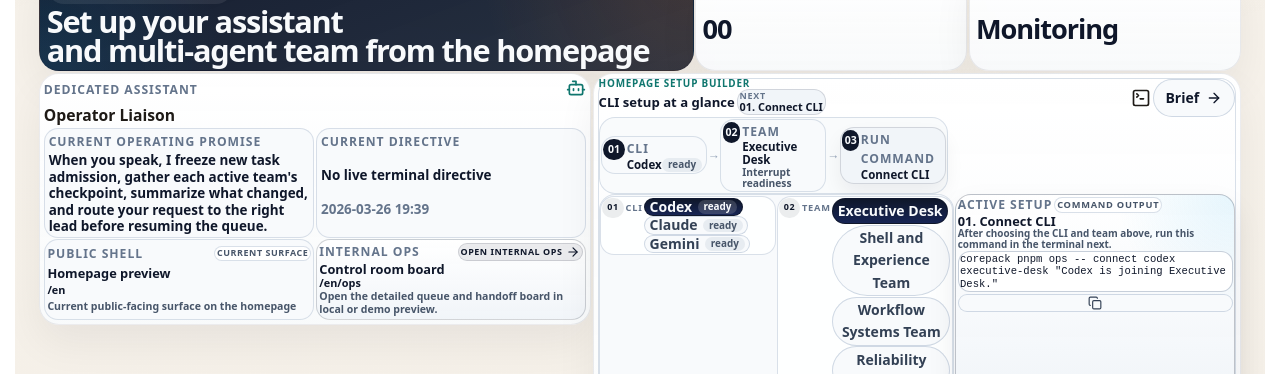
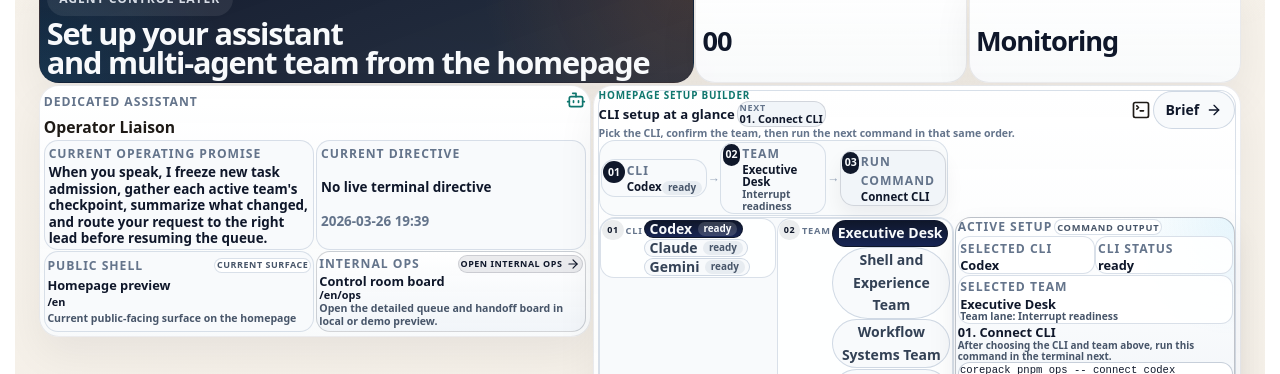
Before and after one commit to GongJae00/research-pages, a Next.js app in the folder apps/web/: page /en in a window 1280 px wide. Shown: the part 1600-1974 px from the top of the page. Built offline with nearby package versions, Linux system fonts and the light colour scheme; no server answers.

Commit message:
Autonomy batch 1706: shell-experience

```diff
--- a/apps/web/src/app/[locale]/page.tsx
+++ b/apps/web/src/app/[locale]/page.tsx
@@ -12,6 +12,7 @@ import {
 } from "lucide-react";
 
 import { HomepageAgentControlSection } from "@/components/homepage-agent-control-section";
+import { RBotPanel } from "@/components/r-bot-panel";
 import { dashboardSnapshot } from "@/lib/dashboard-snapshot";
 import { isDemoPreviewRuntimeEnabled } from "@/lib/demo-preview";
 import { getLiveAgentOperationsSnapshot } from "@/lib/agent-ops-runtime";
@@ -500,6 +501,8 @@ export default async function LocaleRoot({ params }: Props) {
                   </div>
                 </article>
               </div>
+
+              <RBotPanel locale={resolvedLocale} />
             </div>
           </div>
         </article>
--- a/apps/web/src/components/homepage-agent-control-section.tsx
+++ b/apps/web/src/components/homepage-agent-control-section.tsx
@@ -478,6 +478,7 @@ export function HomepageAgentControlSection({
                     </span>
                   ) : null}
                 </div>
+                <p className={styles.setupTitleHint}>{copy.setupSequenceIntro}</p>
               </div>
               <div className={styles.setupHeaderActions}>
                 <div className={styles.panelHeadIcon}>
@@ -599,6 +600,25 @@ export function HomepageAgentControlSection({
                     <div className={styles.nextCommandLabelRow}>
                       <span className={styles.metaLabel}>{copy.activeSetup}</span>
                       <span className={styles.nextCommandOutput}>{setupOutputLabel}</span>
+                    </div>
+                    <div className={styles.nextCommandMetaRow}>
+                      <span className={styles.nextCommandMetaChip}>
+                        <span className={styles.metaLabel}>{copy.selectedCli}</span>
+                        <strong>{selectedProvider?.label ?? "-"}</strong>
+                      </span>
+                      <span className={styles.nextCommandMetaChip}>
+                        <span className={styles.metaLabel}>{copy.selectedCliStatusLabel}</span>
+                        <strong>
+                          {selectedProvider ? getProviderStatusLabel(locale, selectedProvider.status) : "-"}
+                        </strong>
+                      </span>
+                      <span className={styles.nextCommandMetaChip}>
+                        <span className={styles.metaLabel}>{copy.selectedTeamLabel}</span>
+                        <strong>{selectedTeam?.name ?? "-"}</strong>
+                        <span className={styles.setupSummaryMeta}>
+                          {`${copy.selectedLaneLabel}: ${selectedTeam?.lane ?? "-"}`}
+                        </span>
+                      </span>
                     </div>
                     <div className={styles.nextCommandCopy}>
                       <strong>{`${nextSetupCommand.step}. ${nextSetupCommand.title}`}</strong>
```
